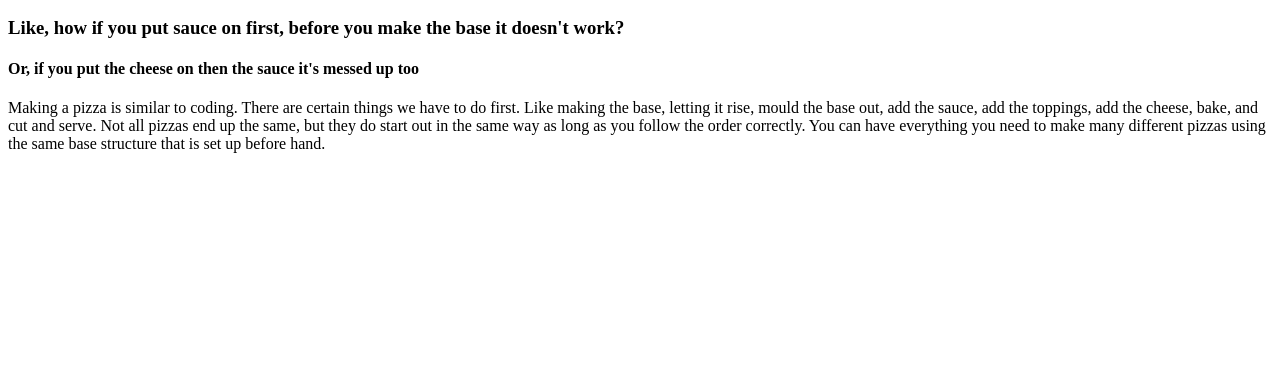
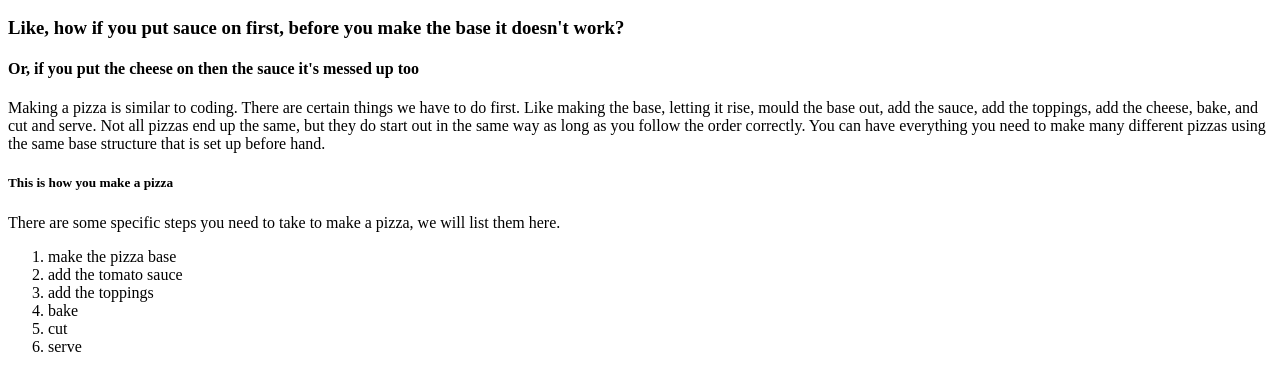
Before and after one commit to OraMok620/Oi-Shun-Mok-GWDS-week-2-, a plain HTML site: page index.html in a window 1280 px wide. Shown: the part 110-500 px from the top of the page. Drawn offline with Linux system fonts and the light colour scheme.

Commit message:
Update index.html

```diff
--- a/index.html
+++ b/index.html
@@ -22,5 +22,19 @@
  You can have everything you need to make many different pizzas using the same base
  structure that is set up before hand.</p>
 
+
+ <!--Make lists here-->
+ <h5>This is how you make a pizza</h5>
+ <p>There are some specific steps you need to take to make a pizza, we will list them here.</p>
+
+ <ol>
+    <li>make the pizza base</li>
+    <li>add the tomato sauce</li>
+    <li>add the toppings</li>
+    <li>bake</li>
+    <li>cut</li>
+    <li>serve</li>
+ </ol>
+
 </body>
 </html>
```
